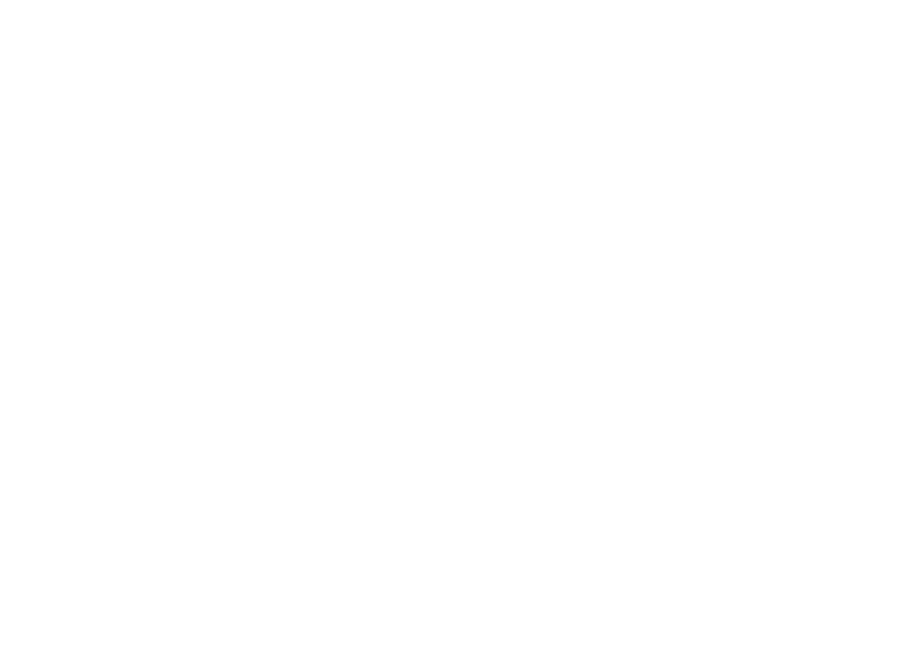
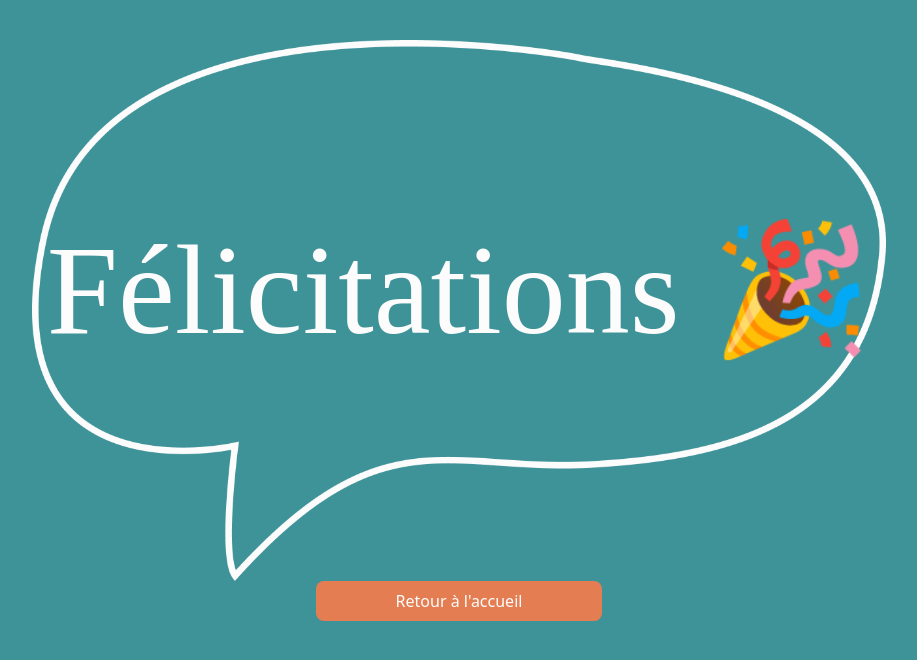
Before and after one commit to aeccher/projets6, a Vue app: page /fin in a window 1280 px wide. Before the commit this address had no page. Shown: the top 660 px of the page, without its empty margins (181-1098 px from the left). Built offline with nearby package versions, Linux system fonts and the light colour scheme.

Commit message:
page de fin

```diff
--- a/src/router/index.js
+++ b/src/router/index.js
@@ -11,6 +11,7 @@ import Enigme7View from '../views/Enigme7View.vue'
 import Enigme8View from '../views/Enigme8View.vue'
 import Enigme9View from '../views/Enigme9View.vue'
 import Enigme10View from '../views/Enigme10View.vue'
+import FinView from '../views/FinView.vue'
 
 const router = createRouter({
   history: createWebHistory(import.meta.env.BASE_URL),
@@ -27,6 +28,7 @@ const router = createRouter({
     { path: '/enigme8', name: 'Enigme8', component: Enigme8View },
     { path: '/enigme9', name: 'Enigme9', component: Enigme9View },
     { path: '/enigme10', name: 'Enigme10', component: Enigme10View },
+    { path: '/fin', name: 'Fin', component: FinView },
   ]
 })
 
--- /dev/null
+++ b/src/views/FinView.vue
@@ -0,0 +1,18 @@
+<template>
+  <main class="h-[900px] bg-vert">
+    <div class="relative">
+      <img src="/src/assets/images/Bulle.webp" alt="Image d'une bulle de conversation" class="m-auto w-4/6 pt-10" />
+      <div class="absolute inset-0 flex items-center justify-center">
+        <h1 class="font-playfair text-9xl text-blanc">Félicitations 🎉</h1>
+      </div>
+    </div>
+
+    <Router-Link to="/">
+      <button class="font-Lato m-auto flex h-10 items-center justify-center rounded-lg bg-orange px-20 text-blanc">
+        Retour à l'accueil
+      </button></Router-Link
+    >
+  </main>
+</template>
+
+<script></script>
```
